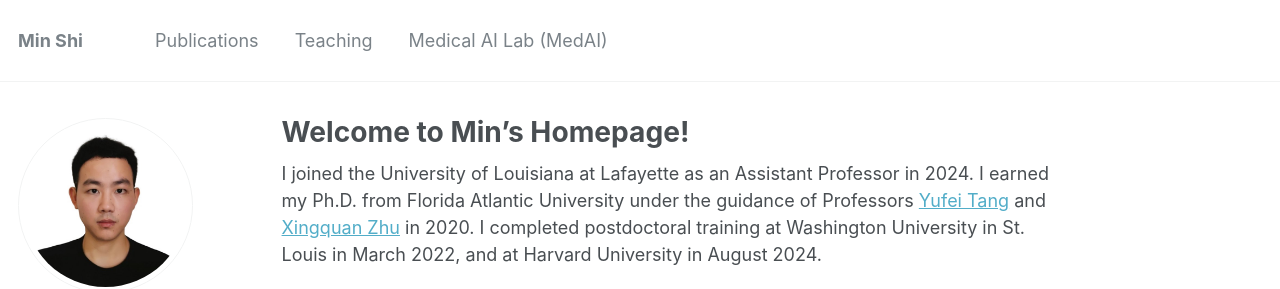
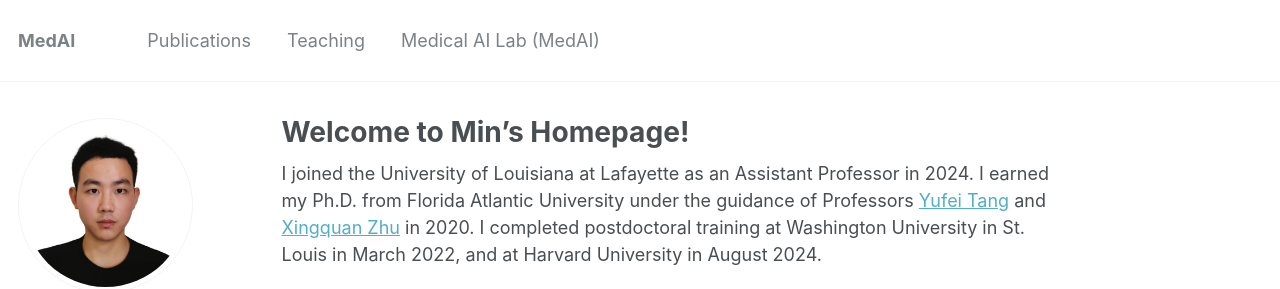
Before and after one commit to shiminxst/shiminxst.github.io, a Jekyll site: the page built from _pages/about.md, in a window 1280 px wide. Shown: the top 289 px of the page. Built offline with Jekyll 4.4.1, drawn with Linux system fonts in a browser that asks for light colours.

Commit message:
Update _config.yml

```diff
--- a/_config.yml
+++ b/_config.yml
@@ -7,7 +7,7 @@
 
 # Site Settings
 locale                   : "en-US"
-title                    : "Min Shi"
+title                    : "MedAI"
 title_separator          : "-"
 name                     : &name "Min Shi"
 description              : &description "Assistant Professor @ UL at Lafayette"
```
